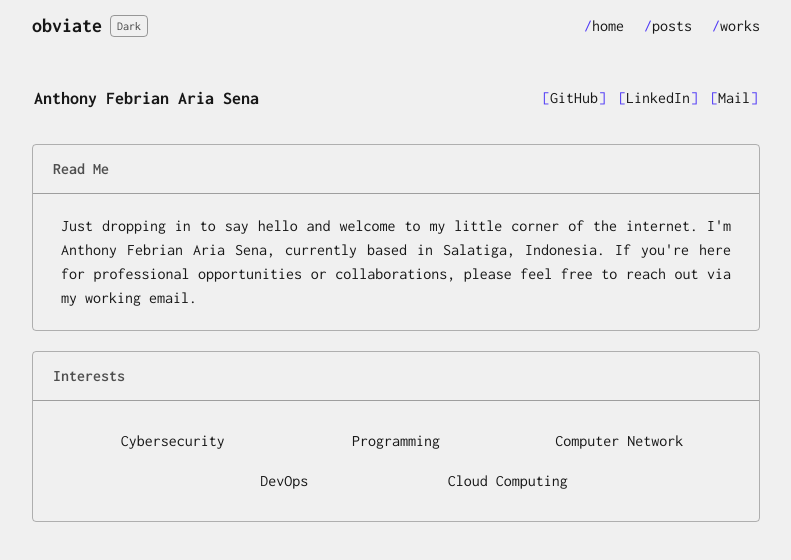
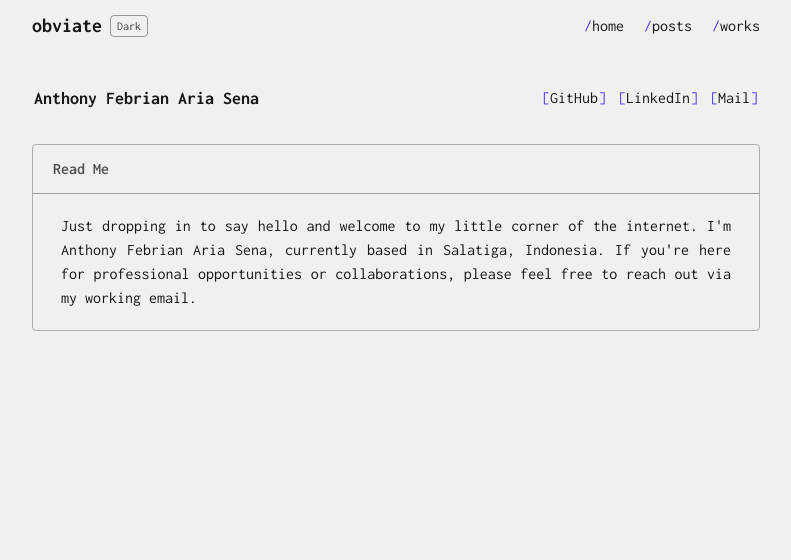
Before and after one commit to nyferin/obviate.my.id, a Next.js app: page / in a window 1280 px wide. Shown: the top 560 px of the page, without its empty margins (244-1035 px from the left). Built offline with nearby package versions, Linux system fonts and the light colour scheme.

Commit message:
fix: remove interests

```diff
--- a/src/app/page.tsx
+++ b/src/app/page.tsx
@@ -20,7 +20,6 @@ export default function Home() {
       <Container>
         <Hero />
         <ReadMe />
-        <Interests />
       </Container>
     </>
   );
```
